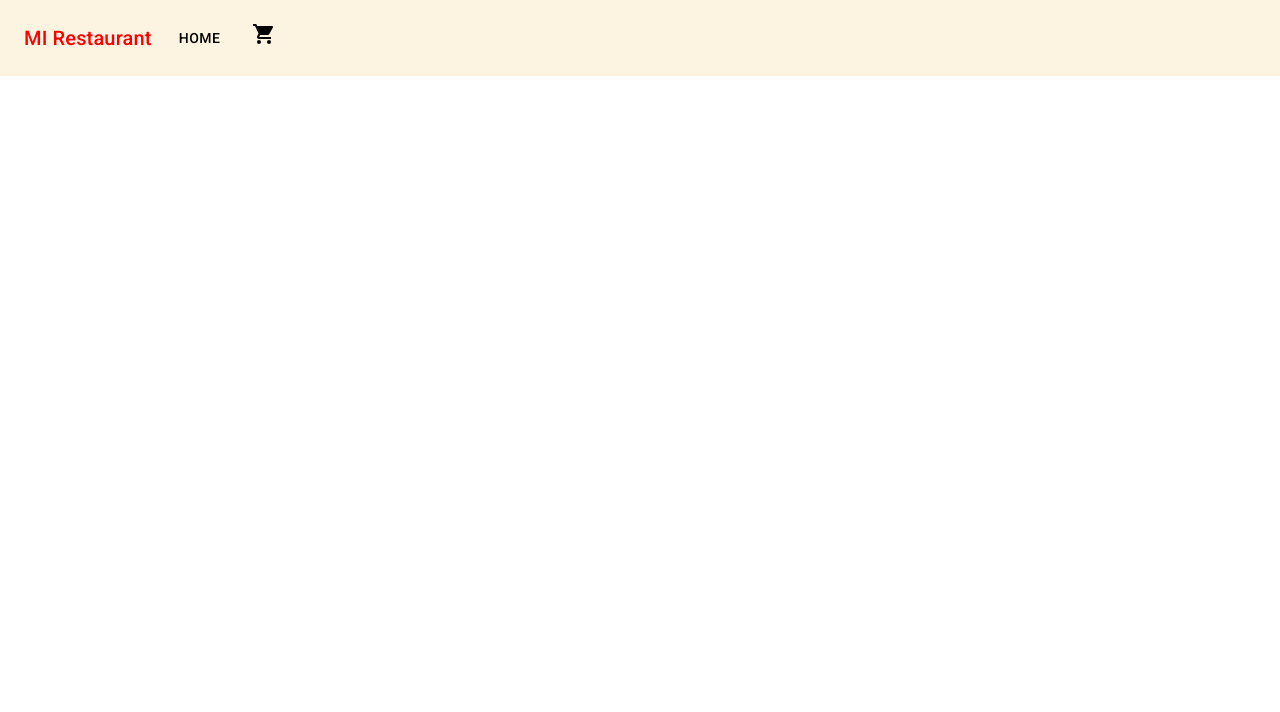
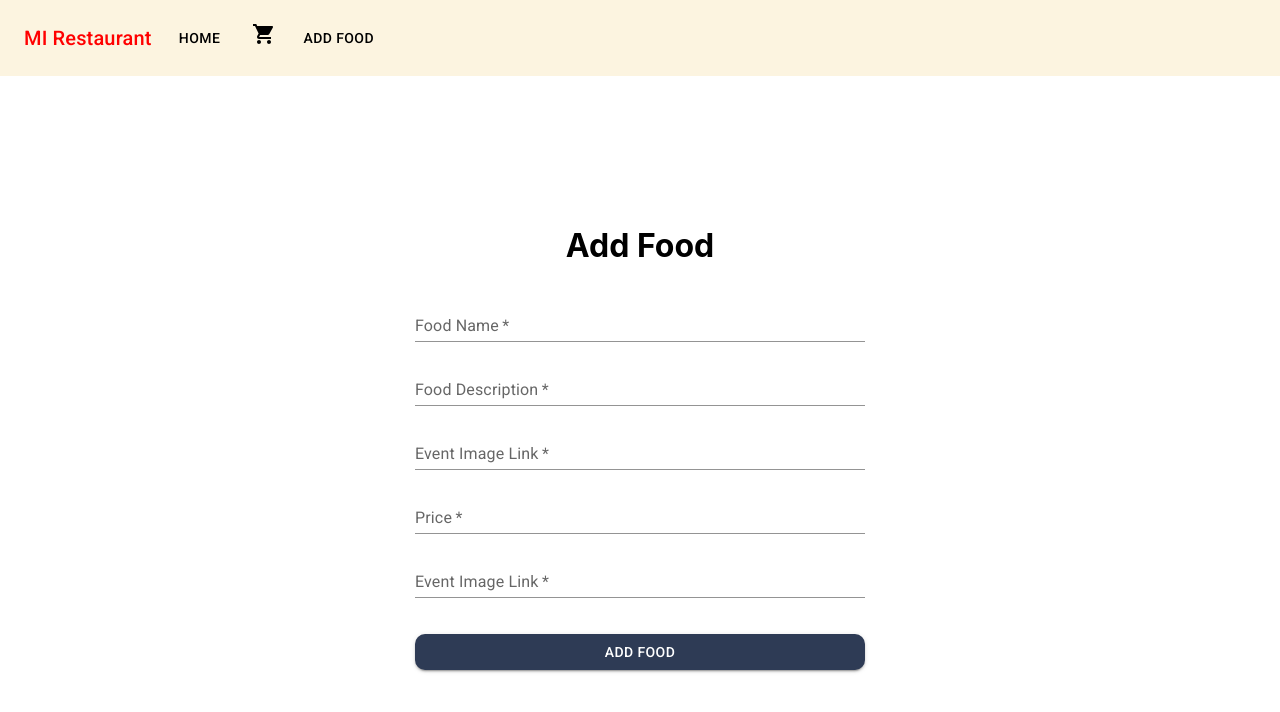
Before and after one commit to sakil470004/restaurant, a React (Create React App) app: page /addFood in a window 1280 px wide. Before the commit this address had no page. Shown: the top 712 px of the page. Built offline with nearby package versions, Linux system fonts and the light colour scheme.

Commit message:
adding new future

```diff
--- a/src/App.js
+++ b/src/App.js
@@ -8,6 +8,7 @@ import {
 } from "react-router-dom";
 import Home from './Pages/Home/Home';
 import Cart from './Pages/Cart/Cart';
+import AddFood from './Pages/AddFood/AddFood';
 function App() {
   return (
     <div className="App">
@@ -21,6 +22,8 @@ function App() {
           </Route>
           <Route path="/cart" element={<Cart />} >
           </Route>
+          <Route path="/addFood" element={<AddFood />} >
+          </Route>
 
         </Routes>
       </Router>
--- /dev/null
+++ b/src/Pages/AddFood/AddFood.js
@@ -0,0 +1,131 @@
+import { Button, Container, FormControl, InputLabel, Select, TextField } from '@mui/material'
+import React, { useState } from 'react'
+import { useNavigate } from 'react-router-dom';
+
+function AddFood() {
+
+    const [food, setFood] = useState({})
+
+
+
+
+    const navigation = useNavigate();
+    const handleOnBlur = e => {
+        const field = e.target.name;
+        const value = e.target.value;
+        const newData = { ...food };
+        newData[field] = value;
+        setFood(newData)
+    }
+
+
+    const handleLoginSubmit = (e) => {
+        // const newData = { ...food, date: date.toLocaleDateString(), email: user }
+        // fetch('https://event-managementt.herokuapp.com/addevent', {
+        //     method: 'POST',
+        //     headers: {
+        //         'content-type': 'application/json'
+        //     },
+        //     body: JSON.stringify(newData)
+
+        // })
+        //     .then(res => res.json())
+        //     .then(data => {
+        //         if (data.insertedId) {
+        //             alert('Event Added')
+        //             navigation('/myEvents')
+        //         } else {
+        //             alert(data.message)
+        //         }
+        //     })
+        e.preventDefault();
+    }
+    return (
+        <Container>
+            <div style={{ marginTop: '150px' }}>
+                <div >
+
+                    <h1>Add Food</h1>
+
+                    <form onSubmit={handleLoginSubmit}>
+                        <TextField
+                            required
+
+                            type='text'
+                            sx={{ width: '75%', maxWidth: '450px', m: 1 }}
+                            label="Food Name"
+                            variant="standard"
+                            name='name'
+                            onBlur={handleOnBlur}
+                        />
+                        <br />
+                        <TextField
+                            required
+                            sx={{ width: '75%', maxWidth: '450px', m: 1 }}
+                            type='text'
+                            label="Food Description"
+                            variant="standard"
+                            name='description'
+                            onBlur={handleOnBlur}
+                        />
+                        <br />
+                        <TextField
+                            required
+                            sx={{ width: '75%', maxWidth: '450px', m: 1 }}
+                            type='text'
+                            label="Event Image Link"
+                            variant="standard"
+                            name='img'
+                            onBlur={handleOnBlur}
+                        />
+
+                        <br />
+                        <TextField
+                            required
+                            sx={{ width: '75%', maxWidth: '450px', m: 1 }}
+                            type='number'
+                            label="Price"
+                            variant="standard"
+                            name='price'
+                            onBlur={handleOnBlur}
+                        />
+                        <br />
+                        <TextField
+                            required
+                            sx={{ width: '75%', maxWidth: '450px', m: 1 }}
+                            type='number'
+                            label="Event Image Link"
+                            variant="standard"
+                            name='category'
+                            onBlur={handleOnBlur}
+                        />
+                        <br />
+
+                        {/* <FormControl sx={{ m: 1, minWidth: 120 }}>
+                            <InputLabel htmlFor="grouped-native-select">Grouping</InputLabel>
+                            <Select native defaultValue="" id="grouped-native-select" label="Grouping">
+
+                                <option value={1}>Option 1</option>
+                                <option value={2}>Option 2</option>
+
+                                <option value={3}>Option 3</option>
+                                <option value={4}>Option 4</option>
+
+                            </Select>
+                        </FormControl> */}
+                        <br />
+                        <Button
+                            sx={{ width: '75%', maxWidth: '450px', m: 1, color: 'white', background: '#2E3B55', borderRadius: '10px' }}
+                            variant='contained'
+                            type='submit'
+                        >Add Food</Button>
+
+                    </form>
+
+                </div>
+            </div>
+        </Container>
+    )
+}
+
+export default AddFood
--- a/src/Pages/ResponsiveAppBar/ResponsiveAppBar.js
+++ b/src/Pages/ResponsiveAppBar/ResponsiveAppBar.js
@@ -79,6 +79,11 @@ const ResponsiveAppBar = () => {
                                     <Link style={{ textDecoration: 'none' }} to='/cart'><ShoppingCartIcon /></Link>
                                 </Typography>
                             </MenuItem>
+                            <MenuItem onClick={handleCloseNavMenu}>
+                                <Typography textAlign="center">
+                                    <Link style={{ textDecoration: 'none' }} to='/addFood'>Add Food</Link>
+                                </Typography>
+                            </MenuItem>
 
                         </Menu>
                     </Box>
@@ -104,6 +109,12 @@ const ResponsiveAppBar = () => {
                         >
                             <ShoppingCartIcon />
                         </Button>
+                        <Button
+                            onClick={() => navigation('/addFood')}
+                            sx={{ my: 2, color: 'black', display: 'block' }}
+                        >
+                            Add Food
+                        </Button>
 
                     </Box>
 
```
